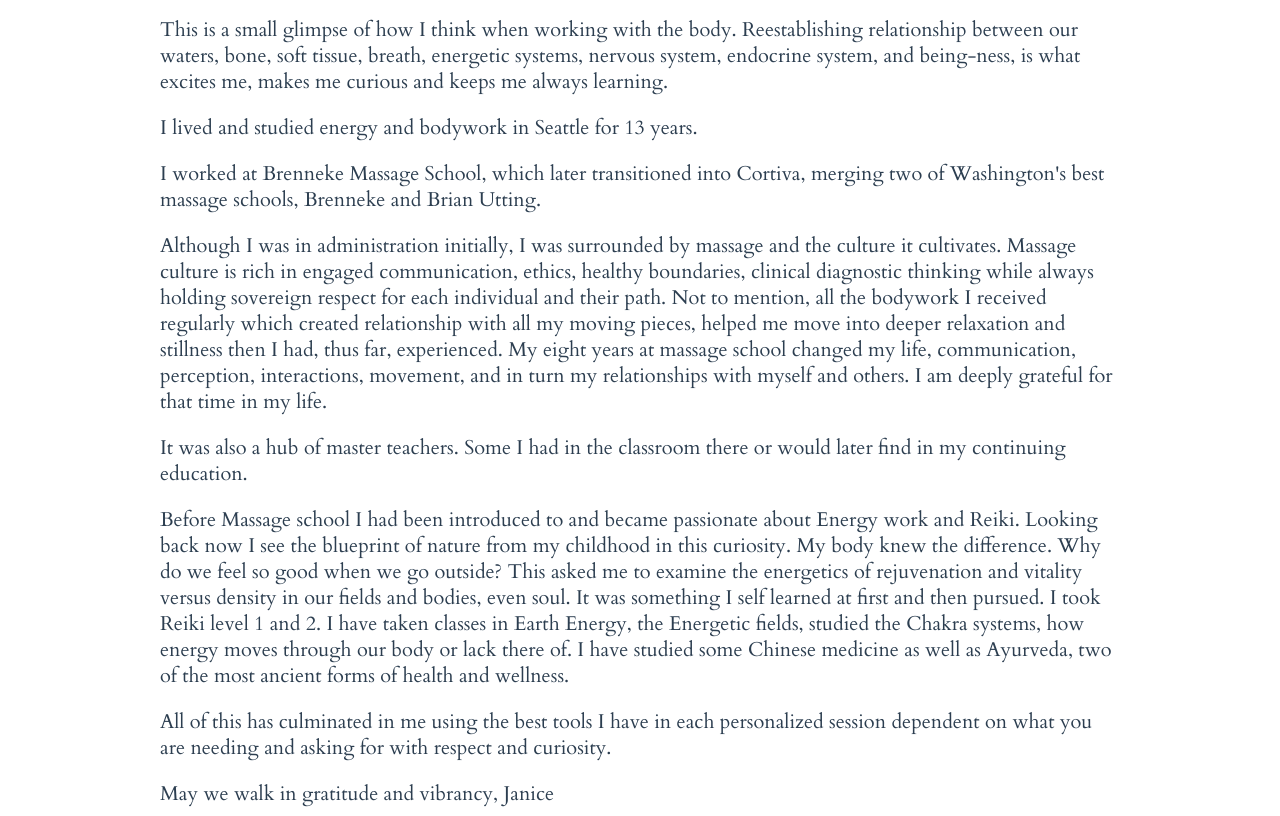
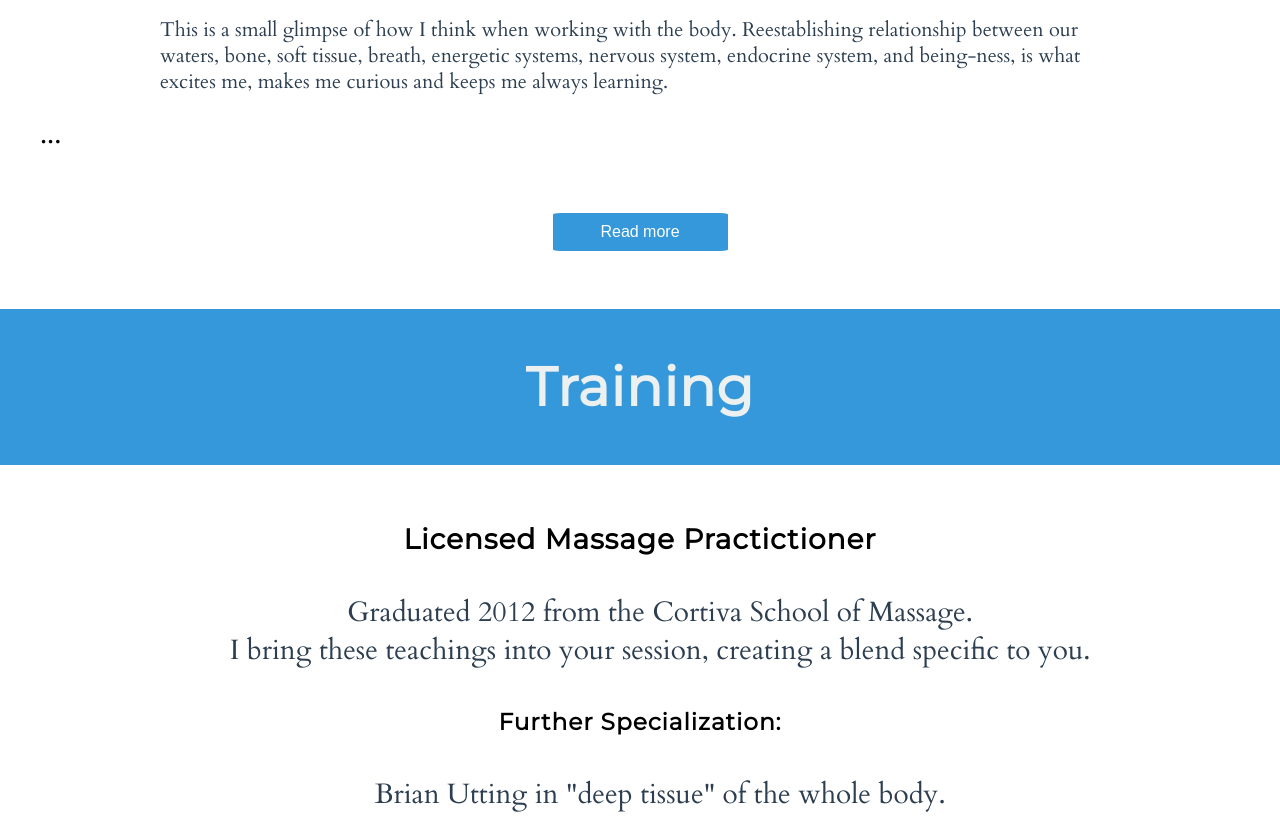
Before and after one commit to pnwlady/janicelaursenlmp, a website: page index.html in a window 1280 px wide. Shown: the part 1341-2157 px from the top of the page. Drawn offline with Linux system fonts and the light colour scheme.

Commit message:
added read more button and updated 90 min rate

```diff
--- a/index.html
+++ b/index.html
@@ -6,7 +6,9 @@
     <link rel="stylesheet" href="styles/main.css"/>
 
 	<link rel="stylesheet" href="https://fonts.googleapis.com/css?family=Montserrat"/>
+
 	<link rel="stylesheet" href="https://fonts.googleapis.com/css?family=Cardo"/>
+	<script src="js/scripts.js"></script>
   </head>
 
   <body>
@@ -95,7 +97,8 @@
 		</p>
 		<p class="color--darkgrey section__description">
 			This is a small glimpse of how I think when working with the body. Reestablishing relationship between our waters, bone, soft tissue, breath, energetic systems, nervous system, endocrine system, and being-ness, is what excites me, makes me curious and keeps me always learning.
-		</p>
+		</p><span id="dots" class="">...</span>
+		<span id="more">
 			<p class="color--darkgrey section__description">
 				I lived and studied energy and bodywork in Seattle for 13 years.
 			</p>
@@ -119,7 +122,10 @@
 
 				Janice
 				</p>
-
+		</span>
+	  </section>
+	  <section class="section section--alignCentered section--description">
+		<button onclick="showMore()" id="showMoreButton">Read more</button>
 	  </section>
 
 	  <section id="training" class="background--skyBlue section">
@@ -179,7 +185,7 @@
 		<section class="section section--alignCentered section--description">
 			<p class="color--darkgrey section__description">$80 for 60 min</p>
 			<p class="color--darkgrey section__description">$95 for 75 min</p>
-			<p class="color--darkgrey section__description">$120 for 90 min</p>
+			<p class="color--darkgrey section__description">$130 for 90 min</p>
 			<p class="color--darkgrey section__description">I do house calls on the south end of Whidbey for an additional $30.00.</p>
 			<p class="color--darkgrey section__description">I accept cash, check, credit cards and Venmo.</p>
 		</section>
--- /dev/null
+++ b/js/scripts.js
@@ -0,0 +1,15 @@
+function showMore() {
+    var dots = document.getElementById("dots");
+    var moreText = document.getElementById("more");
+    var btnText = document.getElementById("showMoreButton");
+
+    if (dots.style.display === "none") {
+        dots.style.display = "inline";
+        btnText.innerHTML = "Read more";
+        moreText.style.display = "none";
+    } else {
+        dots.style.display = "none";
+        btnText.innerHTML = "Read less";
+        moreText.style.display = "inline";
+    }
+    }
--- a/styles/main.css
+++ b/styles/main.css
@@ -88,6 +88,25 @@ p {
   overflow: auto;
 }
 
+/*
+  Show more
+*/
+#more {display: none;}
+
+#showMoreButton {
+  color: white;
+  border: rgb(52, 152, 219);
+  background: rgb(52, 152, 219);
+  width: 175px;
+  margin: 20px;
+  padding:10px;
+justify-content: center;
+}
+#showMoreButton:hover {
+  color: grey;
+  background: rgb(236, 240, 241);
+  border: rgb(52, 152, 219);
+}
 
 /*
   Sections
```
Lines whose indentation alone changed are shown as unchanged.
